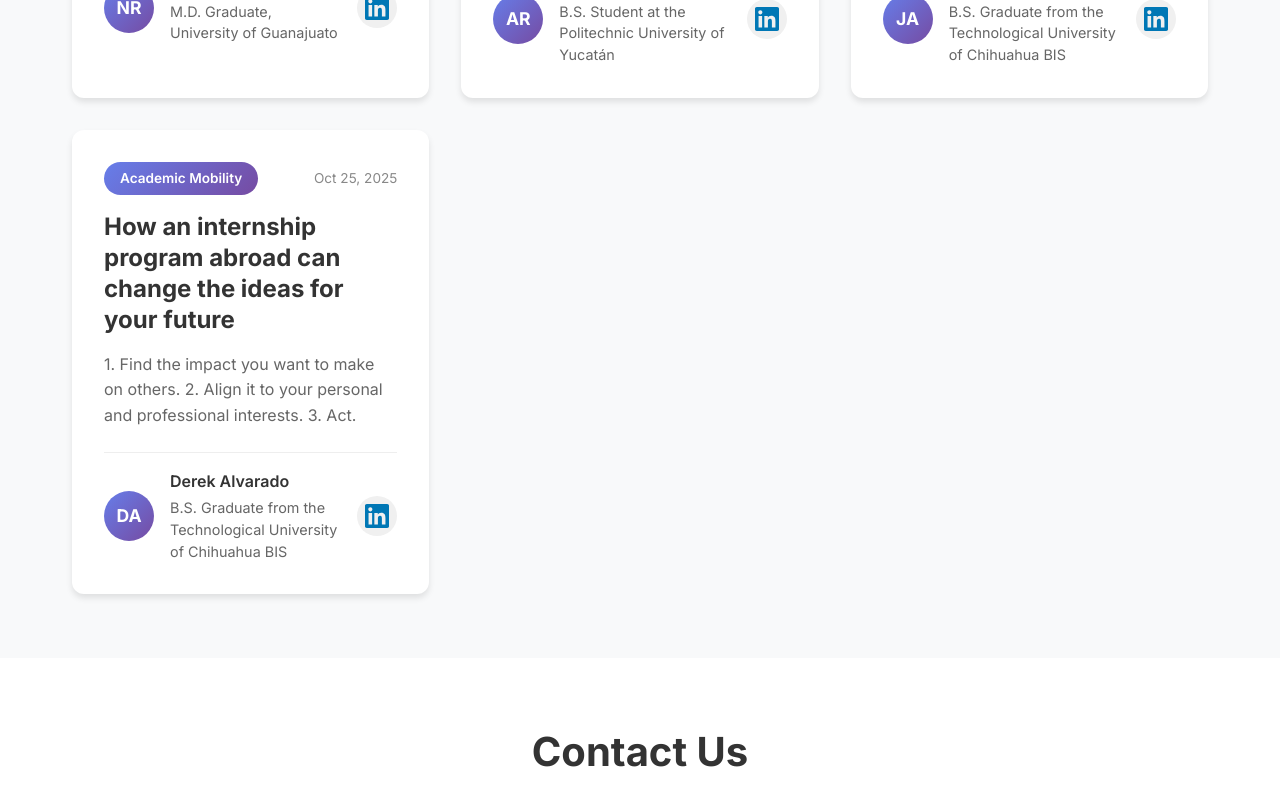
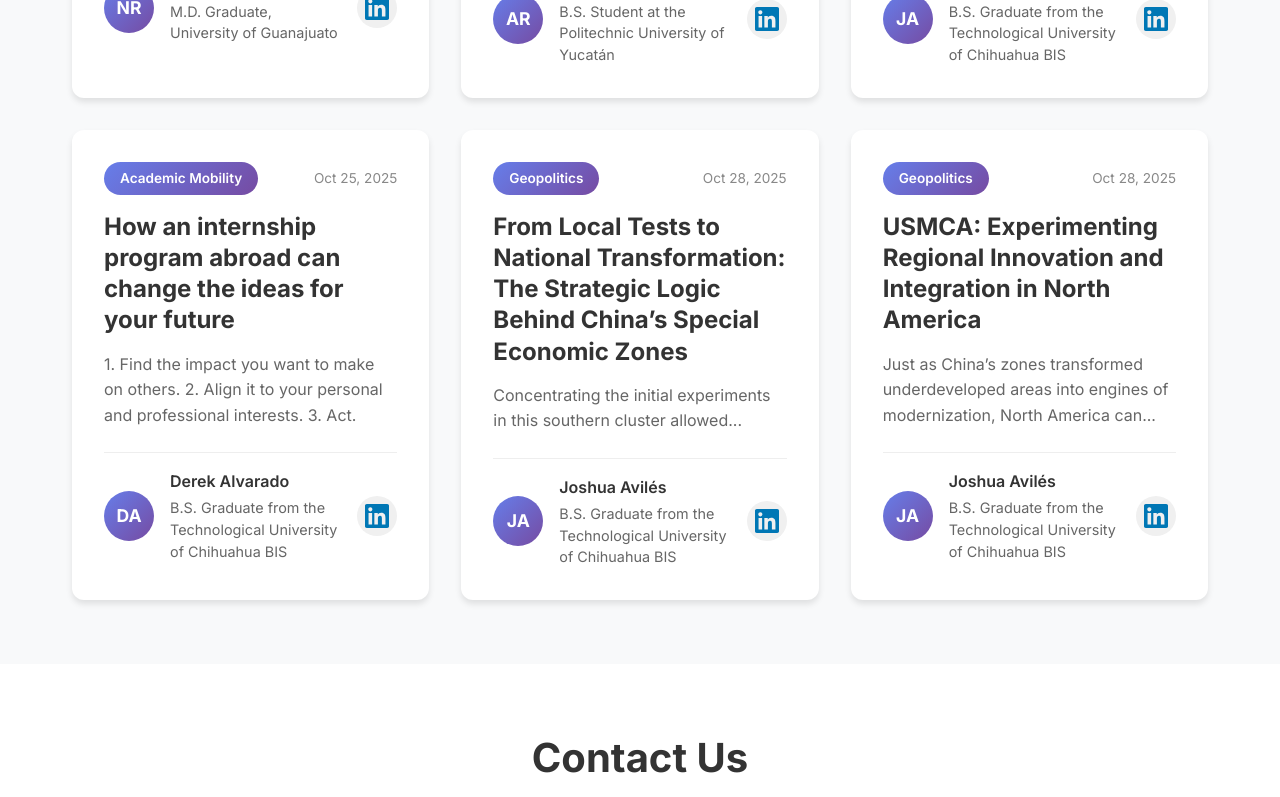
Before and after one commit to JoshuaAv07/TechTank, a React (Vite) app: page / in a window 1280 px wide. Shown: the part 1490-2287 px from the top of the page. Built offline with nearby package versions, Linux system fonts and the light colour scheme.

Commit message:
add: China's SEZs and USMCA Test reports

```diff
--- a/src/App.jsx
+++ b/src/App.jsx
@@ -264,7 +264,7 @@ const articles = [
     id: 3,
     title: "Chihuahua: Building a Global Innovation Ecosystem through Talent",
     excerpt: "Positioned between northern trade corridors and central agricultural regions, Chihuahua offers both geographic connectivity and...",
-    category: "Geopolitics",
+    category: "Innovation",
     date: "Oct 22, 2025",
     author: {
       name: "Joshua Avilés",
@@ -344,6 +344,70 @@ const articles = [
           you love your home town you can always go back and be of impact over there. Almost nothing in
           this life is a straight line but the plan mentioned previously makes me feel sure about every
           step I take and has made my professional development journey more enjoyable.
+        </p>
+      </div>
+    )
+  },
+  {
+    id: 5,
+    title: "From Local Tests to National Transformation: The Strategic Logic Behind China’s Special Economic Zones",
+    excerpt: "Concentrating the initial experiments in this southern cluster allowed...",
+    category: "Geopolitics",
+    date: "Oct 28, 2025",
+    author: {
+      name: "Joshua Avilés",
+      title: "B.S. Graduate from the Technological University of Chihuahua BIS",
+      initials: "JA",
+      linkedin: "https://linkedin.com/in/josha07"
+    },
+    content: (
+      <div>
+        <p>
+          Before China’s economic reforms began, the capitalist economies of Hong Kong and Macau played a decisive role in shaping the country’s vision for modernization. Under British and Portuguese administration, these territories operated as open, trade-driven financial hubs, characterized by low taxation, private property protection, and global market integration. Their success demonstrated the material benefits of market-oriented policies while remaining culturally and geographically intertwined with China’s southern coast. As the Chinese leadership observed the prosperity and dynamism of these cities it recognized the potential of controlled exposure to capitalist mechanisms as a catalyst for national development. This insight laid the intellectual and strategic groundwork for the establishment of Special Economic Zones (SEZs) on the mainland, where similar policies could be tested within a socialist framework.
+        </p>
+        <p>
+          China’s SEZs, first established in the late 1970s and early 1980s in Shenzhen, Zhuhai, and Shantou, were conceived as experimental zones designed to introduce market-oriented reforms within a controlled environment. These zones offered preferential policies (including tax incentives, flexible regulatory frameworks, and open access to foreign investment) to attract capital, technology, and managerial expertise. By concentrating reforms in a limited geographic area, the government was able to test liberalization strategies, stimulate rapid industrialization, and build export-oriented economic hubs without exposing the entire nation to systemic risk.
+        </p>
+        <p>
+          The selection of Shenzhen, Zhuhai, and Shantou was deliberate and geographically strategic. All three cities were in Guangdong Province, adjacent to Hong Kong and Macau, positioning them as natural gateways for foreign trade, investment, and knowledge transfer. Shenzhen, bordering Hong Kong, became the core testing ground for industrial and financial openness; Zhuhai, across from Macau, leveraged its tourism and light industry potential; and Shantou, with its strong links to the overseas Chinese diaspora, aimed to channel remittances and entrepreneurial capital from abroad. Concentrating the initial experiments in this southern cluster allowed for tighter central supervision and rapid policy adjustment while creating a competitive dynamic among the zones.
+        </p>
+        <p>
+          The success of China’s SEZs in the early 1980s marked a decisive turning point in the nation’s economic transformation, demonstrating that socialist governance could coexist with capitalist enterprise. Encouraged by the rapid development of Shenzhen and its sister zones, the central government expanded the model to Open Coastal Cities such as Shanghai, Tianjin, and Xiamen by the mid-1980s, followed by the creation of development and high-tech zones throughout the Yangtze and Pearl River Deltas. By the 1990s, reforms had spread inland. The return of the Special Administrative Regions (SARs) of Hong Kong in 1997 and Macau in 1999, under the “One Country, Two Systems” framework, reinforced China’s reform path: both regions retained their capitalist economies, independent legal systems, and global financial networks, serving as proof of concept that economic pluralism could thrive under unified political authority. With this foundation, China’s accession to the World Trade Organization (WTO) in 2001 institutionalized market competition and foreign investment nationwide, consolidating the lessons of the SEZs and SARs into a national strategy for economic modernization and global integration.
+        </p>
+        <p>
+          As of 2025, the three pioneering SEZs each reflect a distinct outcome of China’s reform journey. Shenzhen has grown into a global innovation hub, home to Huawei, Tencent, DJI, and BYD, leading in telecommunications, AI, and advanced manufacturing. Zhuhai has specialized in green energy, biopharmaceuticals, and precision electronics, with firms such as Gree Electric Appliances anchoring its industrial base. Shantou, while less dynamic, has revitalized its economy through textiles, plastics, and port logistics, promoting balanced, export-driven growth. Together, these cities demonstrate the power of localized experimentation, refining governance mechanisms and scaling successful models across China.
+        </p>
+      </div>
+    )
+  },
+  {
+    id: 6,
+    title: "USMCA: Experimenting Regional Innovation and Integration in North America",
+    excerpt: "Just as China’s zones transformed underdeveloped areas into engines of modernization, North America can...",
+    category: "Geopolitics",
+    date: "Oct 28, 2025",
+    author: {
+      name: "Joshua Avilés",
+      title: "B.S. Graduate from the Technological University of Chihuahua BIS",
+      initials: "JA",
+      linkedin: "https://linkedin.com/in/josha07"
+    },
+    content: (
+      <div>
+        <p>
+          The USMCA Test Zones initiative draws inspiration from China’s Special Economic Zones, which served as laboratories for reform and innovation before nationwide implementation. These zones demonstrated how localized experimentation could stimulate economic development, attract investment, and generate knowledge that could later be scaled across the country. Similarly, North America can adopt a philosophy of territorial experimentation, using strategically selected regions to pilot initiatives in technology, energy, agriculture, and workforce development before broader adoption.
+        </p>
+        <p>
+          Within this framework, Chihuahua emerges as Mexico’s ideal candidate. The state combines industrial, agricultural, and academic capacities, providing a unique environment where innovation can thrive outside major metropolitan centers. Its geographic position—linking northern trade corridors with central agricultural regions—offers connectivity, access to logistics networks, and institutional flexibility. Chihuahua has a growing manufacturing base, particularly in automotive, aerospace, and electronics industries, which could serve as platforms for testing advanced production technologies and smart logistics solutions. The state’s universities and technical institutes also provide a strong foundation for workforce development programs, applied research, and innovation clusters. In renewable energy, Chihuahua’s solar and wind potential can be leveraged for pilot projects that integrate clean energy production with industrial and agricultural applications. By combining industrial capacity, academic expertise, and renewable energy potential, Chihuahua provides a comprehensive ecosystem for testing and scaling innovative programs.
+        </p>
+        <p>
+          Canada can contribute through its Atlantic provinces and prairie regions, aligning with federal priorities to support development outside major metropolitan areas. The prairie provinces, Manitoba and Saskatchewan offer extensive agricultural expertise and energy infrastructure that can complement pilot initiatives in agri-tech, bioenergy, and clean energy integration. Atlantic provinces such as Nova Scotia, New Brunswick, and Prince Edward Island provide experience in small-scale industrial development, fisheries, and coastal energy projects. These regions are already a focus for federal initiatives aimed at strengthening rural economies, enhancing regional connectivity, and creating local innovation hubs. By pairing these areas with Chihuahua, Canada can participate in knowledge exchange and sector-specific experimentation, focusing on sustainability, technology adoption, and workforce training in regions that mirror Chihuahua’s scale and opportunities.
+        </p>
+        <p>
+          In the United States, participation may be uneven due to differences in regional priorities, federal-level policy focus, and state-level variability. Interior and northern regions such as New Mexico, western Texas, the Upper Midwest, and parts of New England possess industrial, agricultural, and technological capacities compatible with Chihuahua’s ecosystem. Pilot programs could include renewable energy integration, digital logistics networks, advanced manufacturing, and workforce upskilling initiatives. By extending the focus beyond border cities, these regions allow for experimentation in areas with diverse economies, lower population density, and regional flexibility. Coordinating efforts across these U.S. regions can create a network of complementary test zones, capable of collaborating on cross-border initiatives while adapting to local policy environments and priorities.
+        </p>
+        <p>
+          In conclusion, the USMCA Test Zones illustrate how North America can pursue integration through smaller, underutilized regions while complementing existing continental trade agreements. By piloting initiatives in energy, technology, agriculture, and workforce development, these zones act as laboratories for sustainable, inclusive growth. Flexible bilateral and multilateral collaboration at the regional level allows Mexico, Canada, and the United States to advance innovation even amid evolving federal-level policies, emphasizing adaptability, resilience, and regional leadership.
         </p>
       </div>
     )
```
